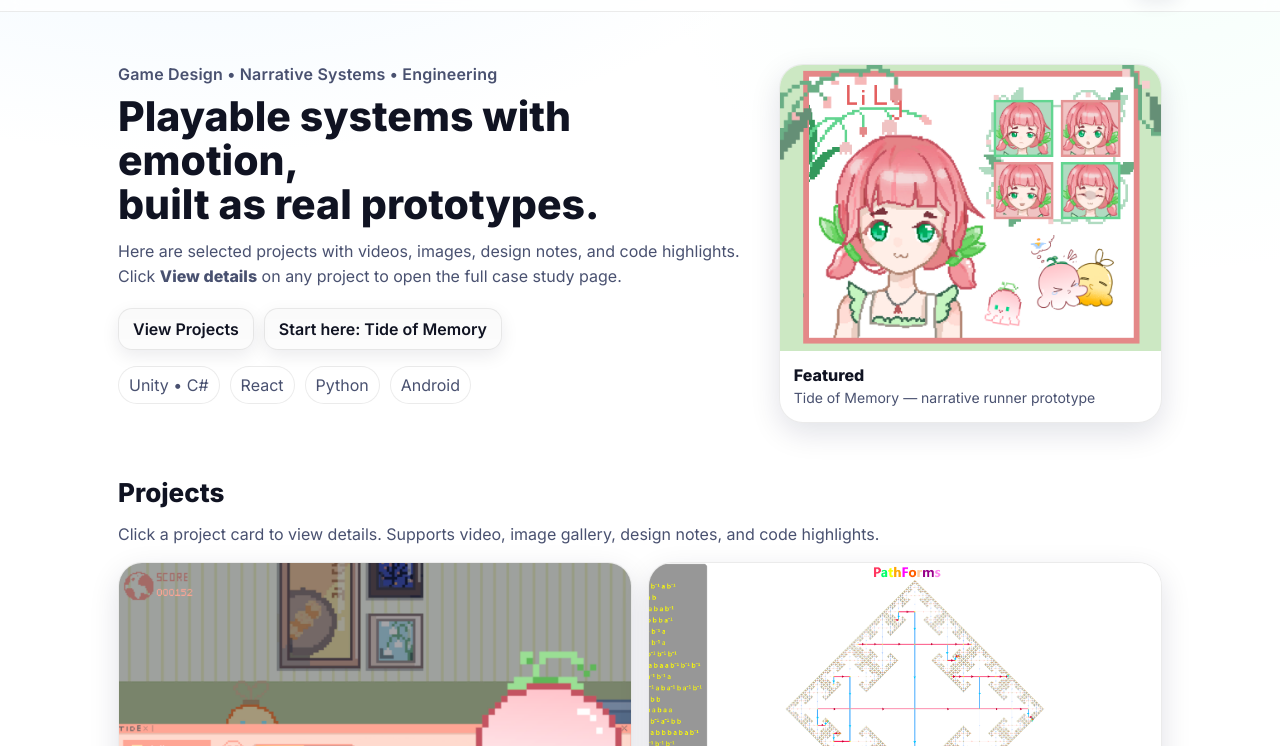
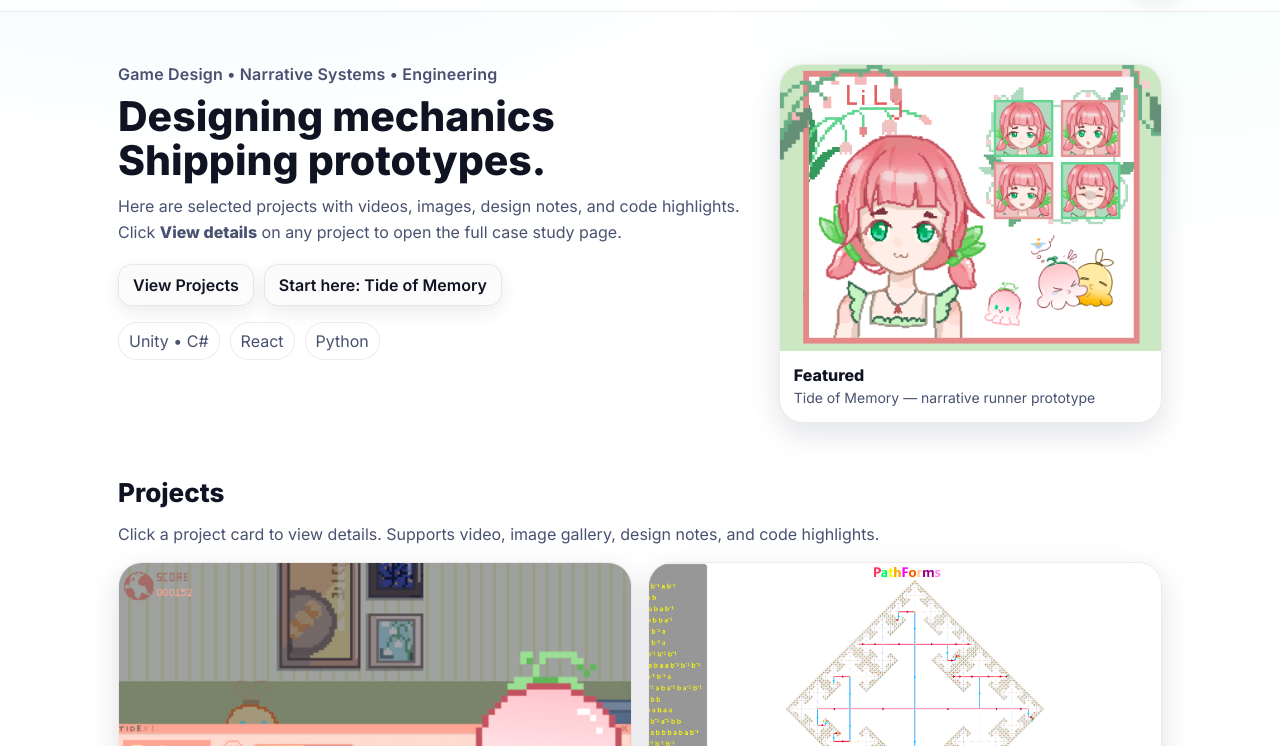
Before and after one commit to ruoqiwang124/ruoqiwang.github.io, a plain HTML site: page index.html in a window 1280 px wide. Shown: the part 54-800 px from the top of the page. Drawn offline with Linux system fonts and the light colour scheme.

Commit message:
Update hero section heading and remove Android meta

```diff
--- a/index.html
+++ b/index.html
@@ -45,7 +45,7 @@
       <div class="container hero-inner">
         <div class="hero-copy">
           <p class="eyebrow">Game Design • Narrative Systems • Engineering</p>
-          <h1>Playable systems with emotion, <br/> built as real prototypes.</h1>
+          <h1>Designing mechanics   <br/> Shipping prototypes.</h1>
           <p class="lead">
             Here are selected projects with videos, images, design notes, and code highlights.
             Click <b>View details</b> on any project to open the full case study page.
@@ -60,7 +60,6 @@
             <div class="meta-pill">Unity • C#</div>
             <div class="meta-pill">React</div>
             <div class="meta-pill">Python</div>
-            <div class="meta-pill">Android</div>
           </div>
         </div>
 
```
